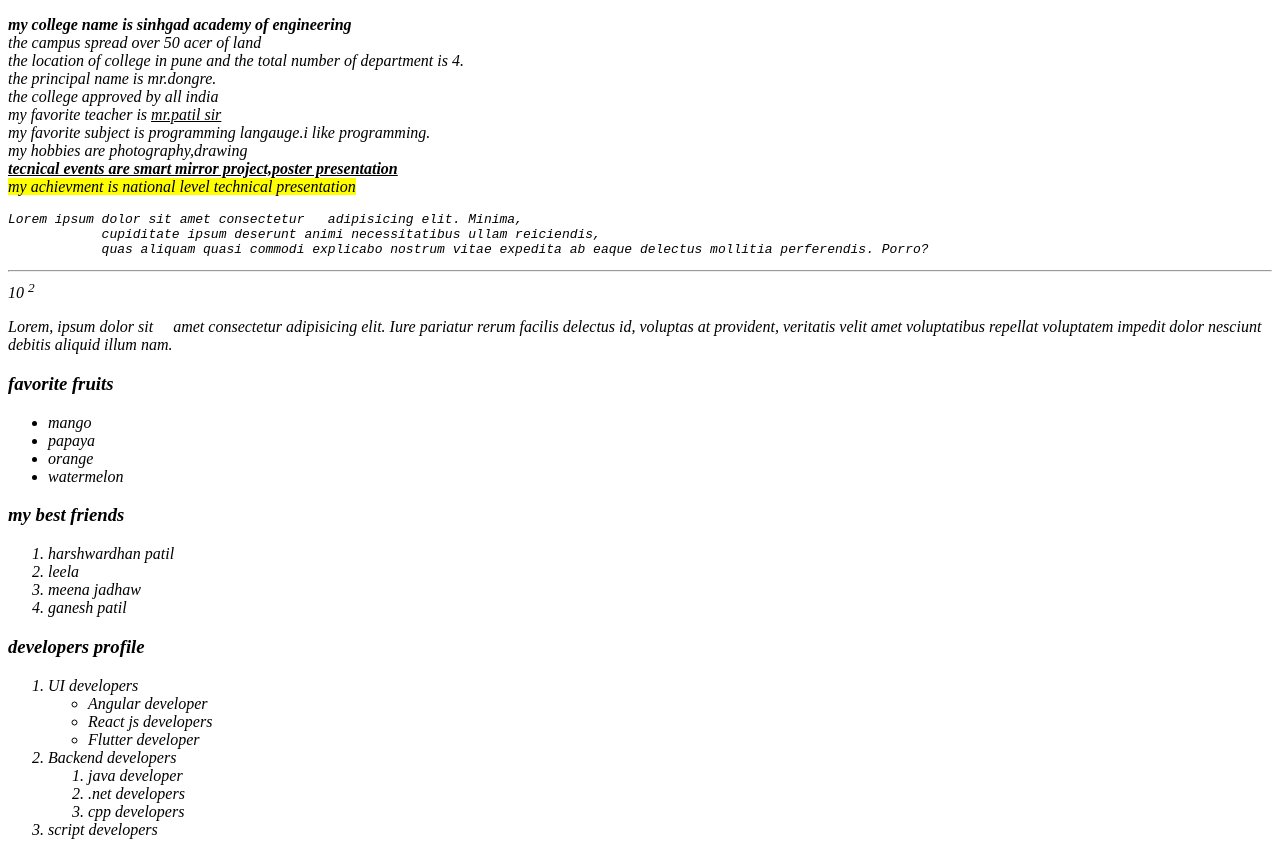
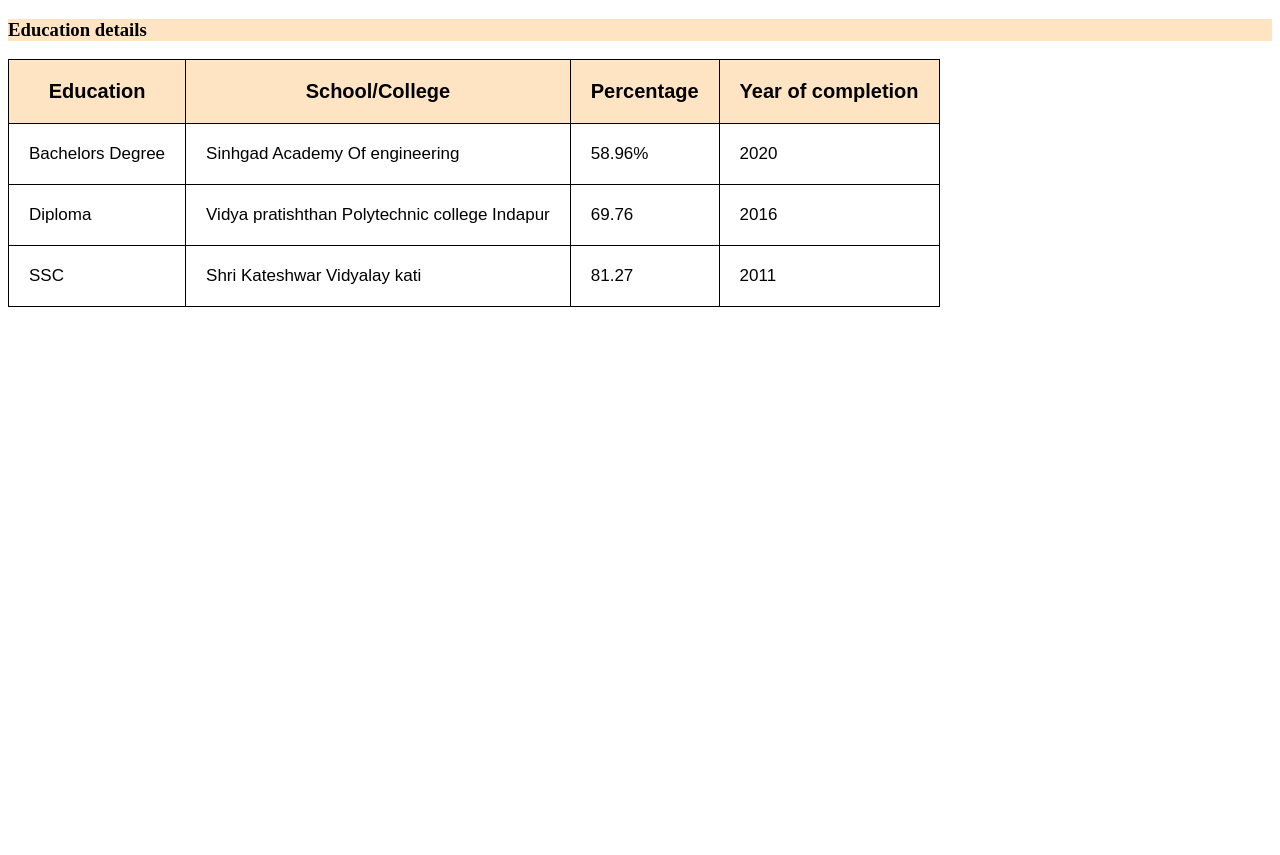
Before and after one commit to Snehal-Av/MyProfile, a plain HTML site: page education.html in a window 1280 px wide. After the commit the page ends 800 px from the top, so only its background shows below. Drawn offline with Linux system fonts and the light colour scheme.

Commit message:
Implement new changes
Implement new changes

```diff
--- a/education.html
+++ b/education.html
@@ -5,62 +5,38 @@
     <meta charset="UTF-8">
     <meta http-equiv="X-UA-Compatible" content="IE=edge">
     <meta name="viewport" content="width=device-width, initial-scale=1.0">
+    <link rel="stylesheet" href="indexed.css">
     <title>Education</title>
 </head>
 
 <body>
-    <p><b><i>my college name is sinhgad academy of engineering<i></b> <br>
-        the campus spread over 50 acer of land <br>
-        the location of college in pune and the total number of department is 4. <br>
-        the principal name is mr.dongre. <br>
-        the college approved by all india <br>
-        <em>my favorite teacher is </em><u>mr.patil sir</u> <br>
-        my favorite subject is programming langauge.i like programming. <br>
-        my hobbies are photography,drawing <br>
-        <b><u>tecnical events are smart mirror project,poster presentation</u></b> <br>
-        <mark>my achievment is national level technical presentation</mark>
-    </p>
-
-    <pre>Lorem ipsum dolor sit amet consectetur   adipisicing elit. Minima,
-            cupiditate ipsum deserunt animi necessitatibus ullam reiciendis,
-            quas aliquam quasi commodi explicabo nostrum vitae expedita ab eaque delectus mollitia perferendis. Porro?</pre>
-    <hr> 10 <sup>2</sup>
-    <p>Lorem, ipsum dolor sit &nbsp; &nbsp; amet consectetur adipisicing elit.
-        Iure pariatur rerum facilis delectus id, voluptas at provident,
-        veritatis velit amet voluptatibus repellat voluptatem impedit dolor nesciunt debitis aliquid illum nam.</p>
-    <p>
-    <h3>favorite fruits</h3>
-    <ul>
-        <li>mango</li>
-        <li>papaya</li>
-        <li>orange</li>
-        <li>watermelon</li>
-
-    </ul>
-    <h3>my best friends</h3>
-    <ol>
-        <li>harshwardhan patil</li>
-        <li>leela</li>
-        <li>meena jadhaw</li>
-        <li>ganesh patil</li>
-    </ol>
-    <h3>developers profile</h3>
-    <ol>
-        <li>UI developers</li>
-        <ul>
-            <li>Angular developer</li>
-            <li>React js developers</li>
-            <li>Flutter developer</li>
-        </ul>
-        <li>Backend developers</li>
-        <ol>
-            <li>java developer</li>
-            <li>.net developers</li>
-            <li>cpp developers</li>
-        </ol>
-        <li>script developers</li>
-    </ol>
-    </p>
+    <h3>Education details</h3>
+    <table>
+        <thead>
+            <th>Education</th>
+            <th>School/College</th>
+            <th>Percentage</th>
+            <th>Year of completion</th>
+        </thead>
+        <tr>
+            <td>Bachelors Degree</td>
+            <td>Sinhgad Academy Of engineering</td>
+            <td>58.96%</td>
+            <td>2020</td>
+        </tr>
+        <tr>
+            <td>Diploma</td>
+            <td>Vidya pratishthan Polytechnic college Indapur</td>
+            <td>69.76</td>
+            <td>2016</td>
+        </tr>
+        <tr>
+            <td>SSC</td>
+            <td>Shri Kateshwar Vidyalay kati</td>
+            <td>81.27</td>
+            <td>2011</td>
+        </tr>
+    </table>
 </body>
 
 </html>
--- a/indexed.css
+++ b/indexed.css
@@ -1,16 +1,64 @@
 header{
-    background-color: rgb(255, 127, 202);
-    color: rgb(38, 21, 227);
+    background-color: rgb(249, 244, 247);
+    color:rgb(113, 8, 8);
+    text-align: right;
+    font-size: 18px;
+    font-weight: 500;
+}
+header i{
+    padding-right:17px;
 }
 
 .heading{
     background-color: black;
     color: white;
 }
+p{
+    font-size: 17px;
+}
 span{
-    color: yellow;
+    color: rgb(255, 183, 0);
 }
 #line{
     color: blueviolet;
     background-color: rgb(203, 225, 123);
 }
+
+.list,li{
+    padding-left: 10px;
+    font-size: 20px;
+    margin: 20px;
+    font-family: Arial, Helvetica, sans-serif;
+
+}
+
+table{
+    margin-right:80px;
+    border: 1px solid black;
+}
+
+table,th,td{
+    padding:20px;
+    border: 1px solid black;
+    border-collapse: collapse;
+    font-size: 17px;
+    font-family: Arial, Helvetica, sans-serif;
+}
+th{
+    background-color: bisque;
+    font-size: 20px;
+}
+
+
+
+.demo,a{
+   font-size: 25px;
+   color: black;
+   padding: 5px 15px 10px 1px;
+   text-decoration: none;
+   font-family: 'Roboto', sans-serif;
+   font-weight: 600;
+}
+h3{
+    background-color: bisque;
+}
```
Also changed, not shown: Hobbies.html (+9 -8 lines), home.html (+2 -2 lines), index.html (+14 -5 lines), info.html (+0 -1 lines), project.html (+7 -12 lines), techtTag.html (+1 -0 lines).
